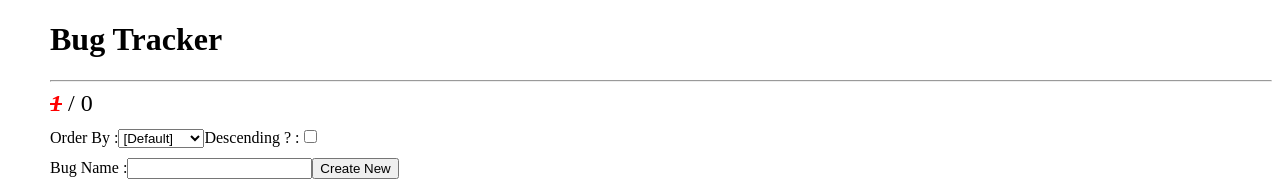
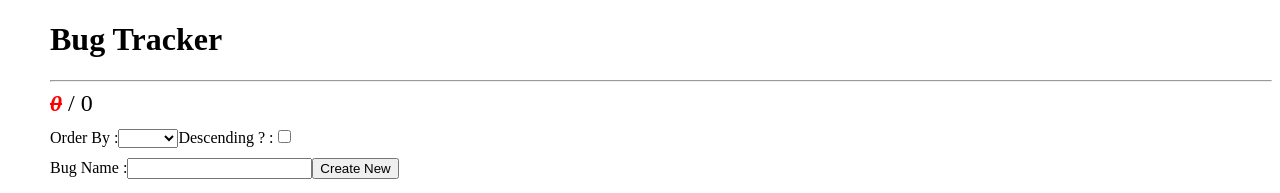
Before and after one commit to tkmagesh/Infinite-Angular4-Oct-2017, an Angular app in the folder bug-tracker-app/: page / in a window 1280 px wide. Shown: the top 193 px of the page. Built offline with nearby package versions, Linux system fonts and the light colour scheme.

Commit message:
Day-02 Complete

```diff
--- a/bug-tracker-app/src/app/bug-tracker/bugTracker.component.ts
+++ b/bug-tracker-app/src/app/bug-tracker/bugTracker.component.ts
@@ -7,20 +7,18 @@ import { Bug } from './models/Bug';
 		<h1>Bug Tracker</h1>
 		<hr>
 		<section class="stats">
-			<span class="closed">1</span>
+			<span class="closed">{{getClosedCount()}}</span>
 			<span> / </span>
 			<span>{{bugs.length}}</span>
 		</section>
 		<section class="sort">
 			<label for="">Order By :</label>
-			<select name="" id="">
-				<option value="id">[Default]</option>
+			<select [(ngModel)]="bugSortBy">
 				<option value="name">Name</option>
 				<option value="isClosed">Status</option>
-				<option value="createdAt">Created At</option>
 			</select>
 			<label for="">Descending ? :</label>
-			<input type="checkbox" name="" id="">
+			<input type="checkbox" [(ngModel)]="bugSortDescending">
 		</section>
 		<section class="edit">
 			<label for="">Bug Name :</label>
@@ -29,18 +27,23 @@ import { Bug } from './models/Bug';
 		</section>
 		<section class="list">
 			<ol>
-				<li *ngFor="let bug of bugs">
-					<span class="bugname" (click)="bugClicked(bug)">{{bug | json}}</span>
+				<li *ngFor="let bug of ( bugs | sort:bugSortBy:bugSortDescending )">
+					<span class="bugname" (click)="bugClicked(bug)"
+						[ngClass]="{closed : bug.isClosed}"
+						title="{{bug.name}}">{{bug.name | trimText:40 }}</span>
 					<div class="datetime">[Created At]</div>
 				</li>
 			</ol>
-			<input type="button" value="Remove Closed">
+			<input type="button" value="Remove Closed" (click)="removeClosedClicked()">
 		</section>
 	`,
 	styleUrls : []
 })
 export class BugTrackerComponent{
 	bugs : Bug[] = [];
+
+	bugSortBy : string = '';
+	bugSortDescending : boolean =  false;
 
 	createNewClicked(bugName : string){
 		let newBug : Bug = {
@@ -53,4 +56,19 @@ export class BugTrackerComponent{
 	bugClicked(bug){
 		bug.isClosed = !bug.isClosed;
 	}
+	removeClosedClicked(){
+		for(let index = this.bugs.length-1; index >= 0; index--){
+			if (this.bugs[index].isClosed)
+				this.bugs.splice(index, 1);
+		}
+	}
+
+	getClosedCount(){
+		let closedCount = 0;
+		for(let index = 0, count = this.bugs.length; index < count; index++){
+			if (this.bugs[index].isClosed)
+				++closedCount;
+		}
+		return closedCount;
+	}
 }
--- /dev/null
+++ b/bug-tracker-app/src/app/bug-tracker/pipes/sort.pipe.ts
@@ -0,0 +1,38 @@
+import { Pipe, PipeTransform } from '@angular/core';
+
+interface IComparer{
+	(item1 : any, item2 : any) : number ;
+}
+
+
+@Pipe({
+	name : 'sort'
+})
+export class SortPipe implements PipeTransform{
+	private getComparer(attrName : string) : IComparer {
+		return function(item1 : any, item2 : any) : number {
+			if (item1[attrName] < item2[attrName]) return -1;
+			if (item1[attrName] === item2[attrName]) return 0;
+			return 1;
+		}
+	}
+	/*private getDescendingComparer(attrName : string) : IComparer {
+		return function(item1 : any, item2 : any) : number {
+			if (item1[attrName] < item2[attrName]) return 1;
+			if (item1[attrName] === item2[attrName]) return 0;
+			return -1;
+		}
+	}*/
+	private getDescendingComparer(comparer : IComparer) : IComparer{
+		return function(item1 : any, item2 : any) : number {
+			return comparer(item1, item2) * -1
+		}
+	}
+	transform(list: any[], attrName : string, isDescending : boolean = false): any{
+		let comparer = this.getComparer(attrName);
+		if (isDescending){
+			comparer = this.getDescendingComparer(comparer);
+		}
+		return list.sort(comparer);
+	}
+}
--- /dev/null
+++ b/bug-tracker-app/src/app/bug-tracker/pipes/trimText.pipe.ts
@@ -0,0 +1,11 @@
+import { Pipe, PipeTransform } from '@angular/core';
+
+@Pipe({
+	name : 'trimText'
+})
+export class TrimTextPipe implements PipeTransform{
+	transform(value: any, trimLength : number = 30): any{
+		return value.length <= trimLength ? value : value.substr(0,trimLength) + '...';
+	}
+
+}
```
Also changed, not shown: bug-tracker-app/src/app/app.module.ts (+9 -2 lines).
